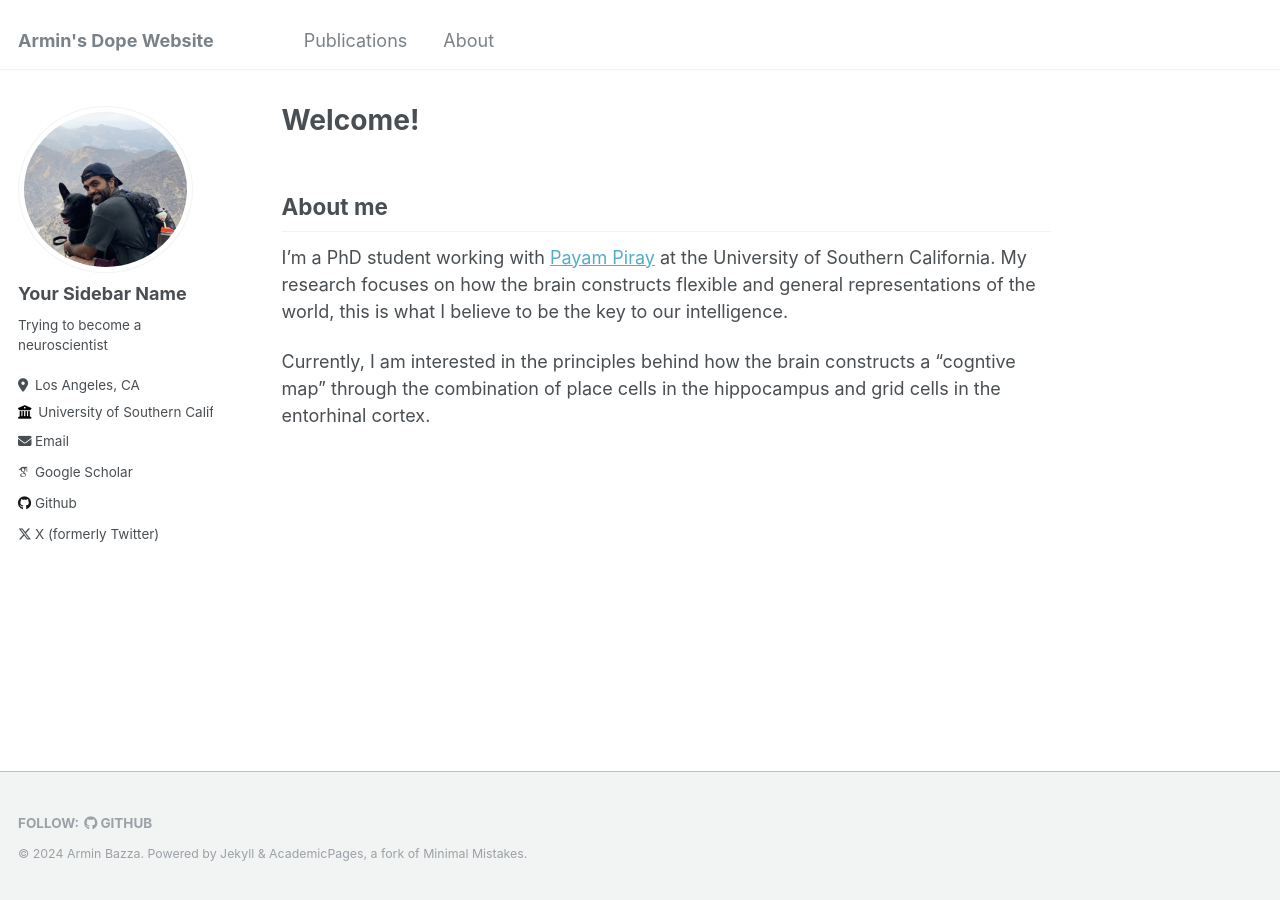
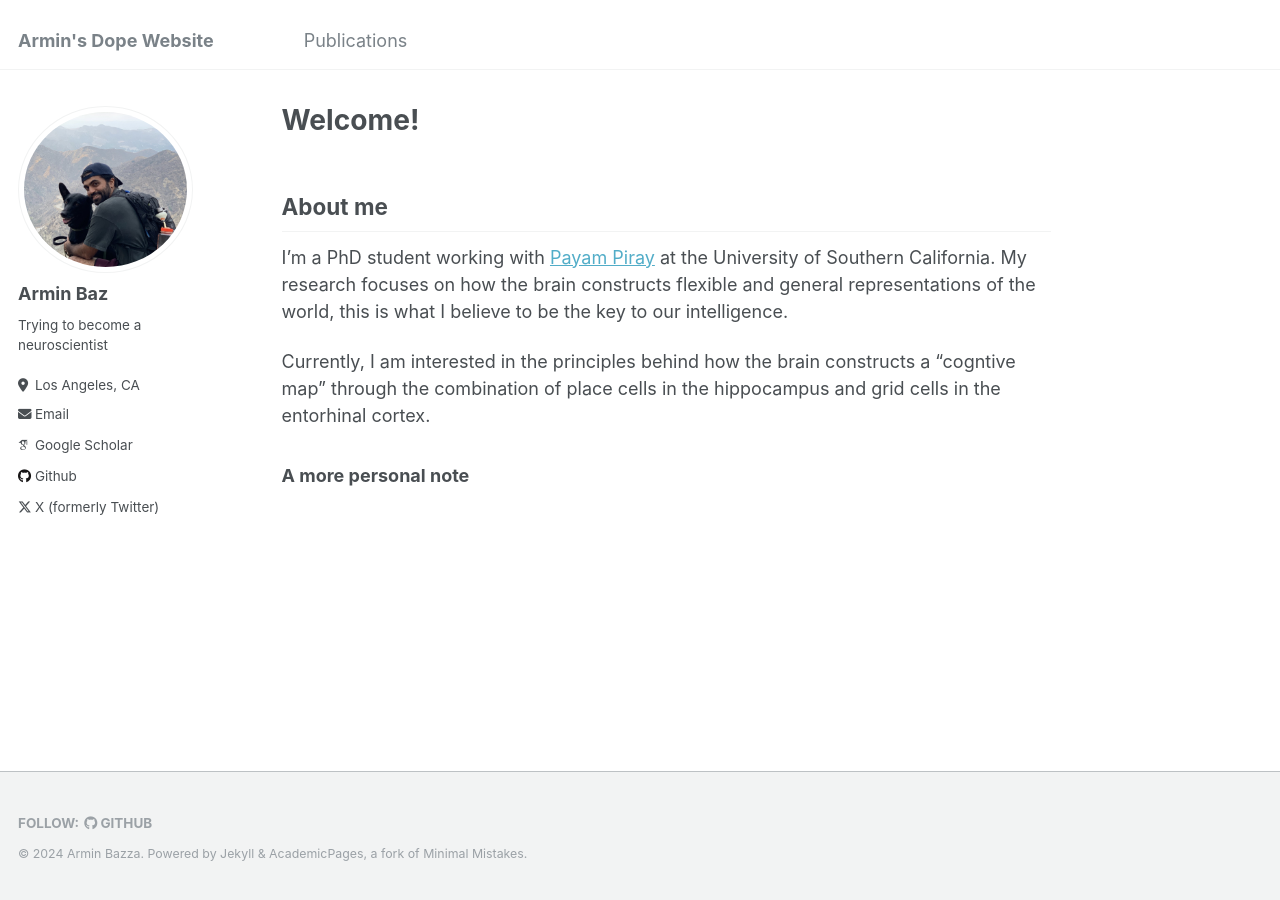
Before and after one commit to ArminBaz/arminbaz.github.io, a Jekyll site: the page built from _pages/about.md, in a window 1280 px wide. Built offline with Jekyll 4.4.1, drawn with Linux system fonts in a browser that asks for light colours; some web fonts are replaced.

Commit message:
cleaned shit up

```diff
--- a/_config.yml
+++ b/_config.yml
@@ -22,11 +22,11 @@ repository               : "arminbaz/arminbaz.github.io"
 author:
   # Biographic information
   avatar           : "profile.png"
-  name             : "Your Sidebar Name"
+  name             : "Armin Baz"
   pronouns         : # example: "she/her"
   bio              : "Trying to become a neuroscientist"
   location         : "Los Angeles, CA"
-  employer         : "University of Southern California"
+  employer         : # "University of Southern California"
   uri              : # URL
   email            : "bazarjan@usc.edu"
 
--- a/_data/navigation.yml
+++ b/_data/navigation.yml
@@ -2,9 +2,6 @@
 main:
   - title: "Publications"
     url: /publications/
-
-  - title: "About"
-    url: /about/
 
   # - title: "Talks"
   #   url: /talks/
--- a/_pages/about.md
+++ b/_pages/about.md
@@ -14,3 +14,5 @@ redirect_from:
 I'm a PhD student working with [Payam Piray](https://www.piraylab.com/) at the University of Southern California. My research focuses on how the brain constructs flexible and general representations of the world, this is what I believe to be the key to our intelligence.
 
 Currently, I am interested in the principles behind how the brain constructs a "cogntive map" through the combination of place cells in the hippocampus and grid cells in the entorhinal cortex.
+
+### A more personal note
```
